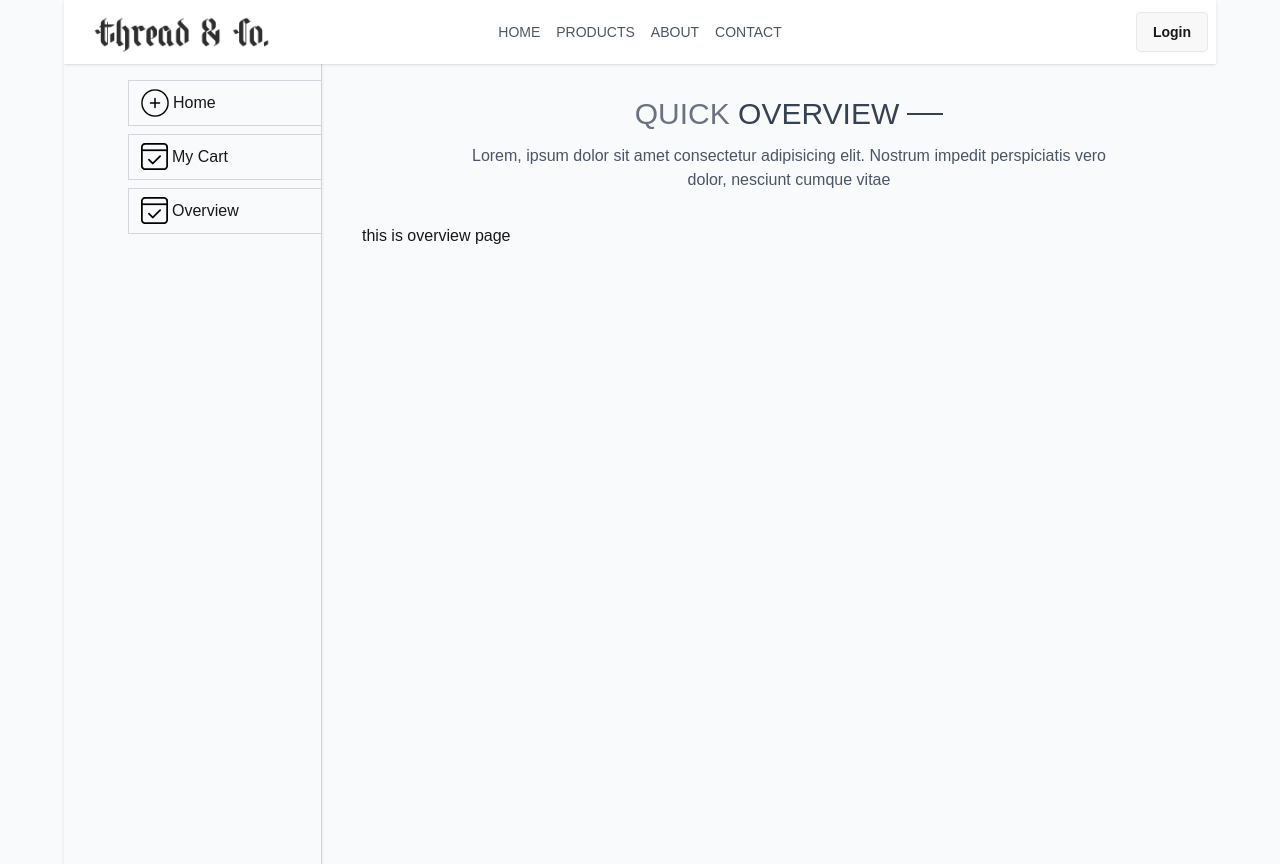
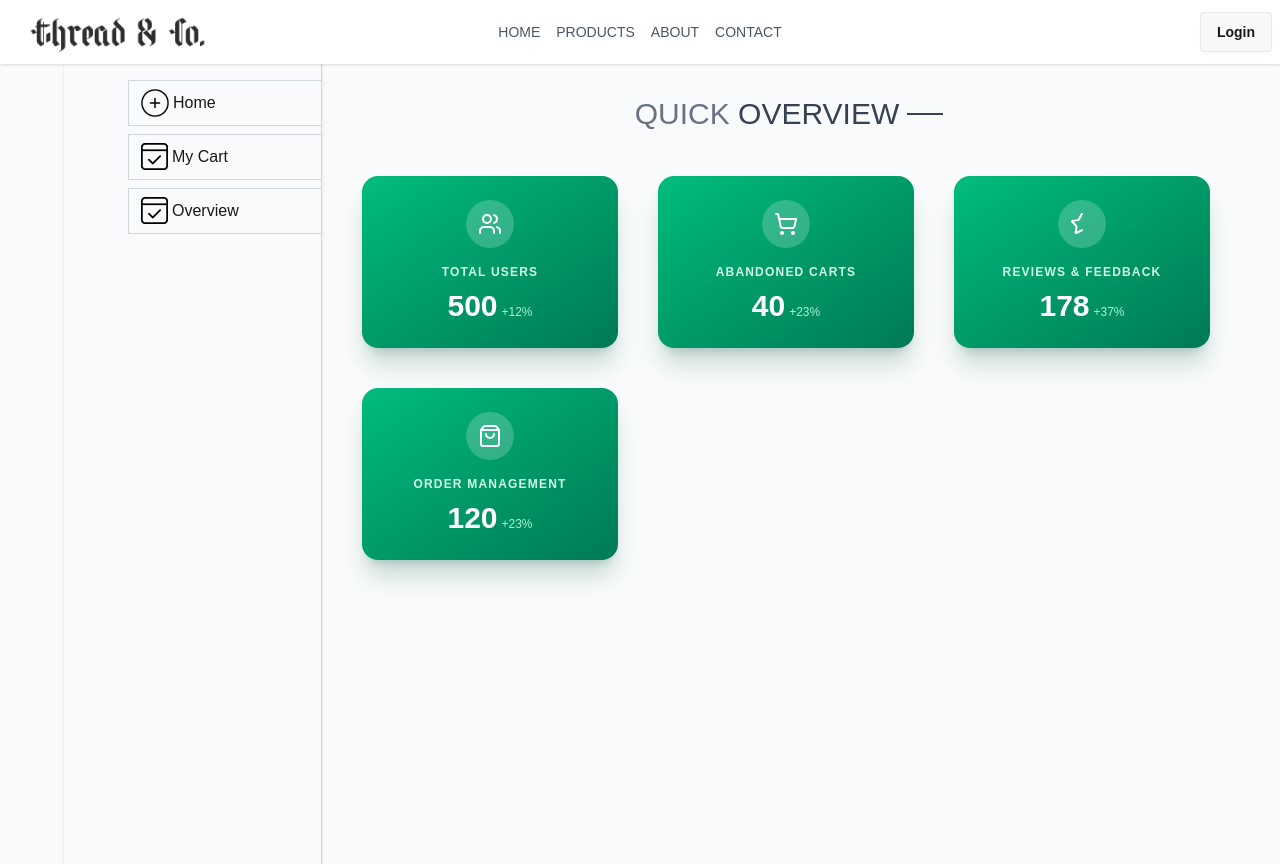
Before and after one commit to robiul1hossen/e-shop-client, a Next.js app: page /dashboard in a window 1280 px wide. Built offline with nearby package versions, Linux system fonts and the light colour scheme; no server answers.

Commit message:
add static cart to dashboard

```diff
--- a/package.json
+++ b/package.json
@@ -13,6 +13,7 @@
     "axios": "^1.13.2",
     "daisyui": "^5.5.14",
     "framer-motion": "^12.26.2",
+    "js-cookie": "^3.0.5",
     "jwt-decode": "^4.0.0",
     "lucide-react": "^0.562.0",
     "moment": "^2.30.1",
--- a/src/app/(auth)/login/page.jsx
+++ b/src/app/(auth)/login/page.jsx
@@ -6,6 +6,7 @@ import { useRouter, useSearchParams } from "next/navigation";
 import React from "react";
 import { useForm } from "react-hook-form";
 import { Suspense } from "react";
+import Cookies from "js-cookie";
 
 export const LoginForm = () => {
   const { setUser } = useAuth();
@@ -24,6 +25,7 @@ export const LoginForm = () => {
       })
       .then((res) => {
         if (res.data.success) {
+          Cookies.set("token", res.data.token, { expires: 1, path: "/" });
           setUser(res.data.user);
           router.push(callbackUrl);
           router.refresh();
--- a/src/app/(auth)/register/page.jsx
+++ b/src/app/(auth)/register/page.jsx
@@ -1,5 +1,6 @@
 "use client";
 import axios from "axios";
+import Cookies from "js-cookie";
 import Link from "next/link";
 import { useRouter, useSearchParams } from "next/navigation";
 import React, { Suspense } from "react";
@@ -22,6 +23,7 @@ export const RegisterForm = () => {
       })
       .then((res) => {
         if (res.data.success) {
+          Cookies.set("token", res.data.token, { expires: 1, path: "/" });
           router.push(callbackUrl);
           router.refresh();
         }
--- a/src/app/(dashboard)/dashboard/page.jsx
+++ b/src/app/(dashboard)/dashboard/page.jsx
@@ -2,6 +2,7 @@
 import Title from "@/components/Title";
 import { useAuth } from "@/hooks/useAuth";
 import React from "react";
+import { ShoppingBag, ShoppingCart, StarHalf, Users } from "lucide-react";
 
 const OverView = () => {
   const { user } = useAuth();
@@ -9,13 +10,77 @@ const OverView = () => {
     <div>
       <div className="py-8 text-3xl text-center">
         <Title text1={"QUICK"} text2={"OVERVIEW"} />
-        <p className="w-3/4 m-auto text-xs sm:text-sm md:text-base text-gray-600">
+        {/* <p className="w-3/4 m-auto text-xs sm:text-sm md:text-base text-gray-600">
           Lorem, ipsum dolor sit amet consectetur adipisicing elit. Nostrum
           impedit perspiciatis vero dolor, nesciunt cumque vitae
-        </p>
+        </p> */}
       </div>
-      <h2>this is overview page {user?.name}</h2>
-      <p>{user?.email}</p>
+      <div className="flex flex-wrap gap-10">
+        {/* Users Data */}
+        <div className="w-64 h-auto bg-linear-to-br from-emerald-500 to-emerald-700 shadow-emerald-900/20 rounded-2xl p-6 transition-all hover:scale-105 cursor-pointer shadow-xl">
+          <div className="flex flex-col items-center justify-center gap-2">
+            <div className="p-3 bg-white/20 rounded-full mb-2">
+              <Users className="text-white w-6 h-6" />
+            </div>
+            <h2 className="font-semibold text-xs tracking-widest text-emerald-100 uppercase">
+              Total Users
+            </h2>
+
+            <div className="flex items-baseline gap-1">
+              <p className="text-3xl font-bold text-white">500</p>
+              <span className="text-xs text-emerald-200 font-medium">+12%</span>
+            </div>
+          </div>
+        </div>
+        {/* Cart Data */}
+        <div className="w-64 h-auto bg-linear-to-br from-emerald-500 to-emerald-700 shadow-emerald-900/20 rounded-2xl p-6 transition-all hover:scale-105 cursor-pointer shadow-xl">
+          <div className="flex flex-col items-center justify-center gap-2">
+            <div className="p-3 bg-white/20 rounded-full mb-2">
+              <ShoppingCart className="text-white w-6 h-6" />
+            </div>
+            <h2 className="font-semibold text-xs tracking-widest text-emerald-100 uppercase">
+              Abandoned Carts
+            </h2>
+
+            <div className="flex items-baseline gap-1">
+              <p className="text-3xl font-bold text-white">40</p>
+              <span className="text-xs text-emerald-200 font-medium">+23%</span>
+            </div>
+          </div>
+        </div>
+        {/* Reviews Data */}
+        <div className="w-64 h-auto bg-linear-to-br from-emerald-500 to-emerald-700 shadow-emerald-900/20 rounded-2xl p-6 transition-all hover:scale-105 cursor-pointer shadow-xl">
+          <div className="flex flex-col items-center justify-center gap-2">
+            <div className="p-3 bg-white/20 rounded-full mb-2">
+              <StarHalf className="text-white w-6 h-6" />
+            </div>
+            <h2 className="font-semibold text-xs tracking-widest text-emerald-100 uppercase">
+              Reviews & Feedback
+            </h2>
+
+            <div className="flex items-baseline gap-1">
+              <p className="text-3xl font-bold text-white">178</p>
+              <span className="text-xs text-emerald-200 font-medium">+37%</span>
+            </div>
+          </div>
+        </div>
+        {/* Reviews Data */}
+        <div className="w-64 h-auto bg-linear-to-br from-emerald-500 to-emerald-700 shadow-emerald-900/20 rounded-2xl p-6 transition-all hover:scale-105 cursor-pointer shadow-xl">
+          <div className="flex flex-col items-center justify-center gap-2">
+            <div className="p-3 bg-white/20 rounded-full mb-2">
+              <ShoppingBag className="text-white w-6 h-6" />
+            </div>
+            <h2 className="font-semibold text-xs tracking-widest text-emerald-100 uppercase">
+              Order Management
+            </h2>
+
+            <div className="flex items-baseline gap-1">
+              <p className="text-3xl font-bold text-white">120</p>
+              <span className="text-xs text-emerald-200 font-medium">+23%</span>
+            </div>
+          </div>
+        </div>
+      </div>
     </div>
   );
 };
--- a/src/app/(dashboard)/layout.jsx
+++ b/src/app/(dashboard)/layout.jsx
@@ -10,8 +10,8 @@ export default function DashboardLayout({ children }) {
   const { user } = useAuth();
   return (
     <div className="bg-gray-50">
+      <Navbar />
       <div className="max-w-6xl mx-auto">
-        <Navbar />
         <div className="grid grid-cols-12 w-full md:gap-10 min-h-screen">
           <div className="col-span-2 md:col-span-3 md:py-4 border-r border-gray-300 bg-[#f9fafb] shadow-sm">
             <div className="flex flex-col gap-2 pl-2 md:pl-16">
--- a/src/components/shared/Navbar.jsx
+++ b/src/components/shared/Navbar.jsx
@@ -40,7 +40,8 @@ const Navbar = () => {
   );
 
   return (
-    <div className="navbar bg-base-100 shadow-sm">
+    <div className="relative">
+      <div className="navbar bg-base-100 shadow-sm sticky z-999">
         <div className="navbar-start">
           <div className="dropdown">
             <div tabIndex={0} role="button" className="btn btn-ghost lg:hidden">
@@ -142,6 +143,7 @@ const Navbar = () => {
           )}
         </div>
       </div>
+    </div>
   );
 };
 
--- a/src/context/AuthProvider.js
+++ b/src/context/AuthProvider.js
@@ -4,6 +4,7 @@ import { useEffect, useState } from "react";
 import { AuthContext } from "./AuthContext";
 import axios from "axios";
 import { useRouter } from "next/navigation";
+import Cookies from "js-cookie";
 
 const AuthProvider = ({ children }) => {
   const [user, setUser] = useState(null);
@@ -37,6 +38,7 @@ const AuthProvider = ({ children }) => {
         )
         .then((res) => {
           if (res.data.success) {
+            Cookies.remove("token");
             setUser(null);
             router.push("/");
           }
--- a/src/middleware.js
+++ b/src/middleware.js
@@ -5,32 +5,33 @@ export function middleware(request) {
   const token = request.cookies.get("token")?.value;
   const path = request.nextUrl.pathname;
 
+  console.log("current token", !!token);
+
   const isProtectedRoute =
     path.startsWith("/profile") ||
     path.startsWith("/dashboard") ||
     path.startsWith("/addProduct") ||
     path.startsWith("/listItem") ||
+    path.startsWith("/myCart") ||
     path.startsWith("/manageUsers");
 
-  const isAdminRoute = path.startsWith(
-    "/manageUsers" || "/addProduct" || "/listItem",
-  );
+  const isAdminRoute =
+    path.startsWith("/manageUsers") ||
+    path.startsWith("/addProduct") ||
+    path.startsWith("/listItem");
 
   const isAuthPage = path === "/login" || path === "/register";
 
-  // 🔒 Protected routes → login required
   if (isProtectedRoute && !token) {
     const loginUrl = new URL("/login", request.url);
     loginUrl.searchParams.set("callbackUrl", path);
     return NextResponse.redirect(loginUrl);
   }
 
-  // 🔁 Logged in user cannot access login/register
   if (isAuthPage && token) {
     return NextResponse.redirect(new URL("/", request.url));
   }
 
-  // 👑 Admin-only access
   if (token && isAdminRoute) {
     try {
       const decoded = jwtDecode(token);
@@ -39,10 +40,9 @@ export function middleware(request) {
         return NextResponse.redirect(new URL("/unauthorized", request.url));
       }
     } catch (err) {
-      // invalid token format
       return NextResponse.redirect(new URL("/login", request.url));
     }
-    // return NextResponse.next();
+    return NextResponse.next();
   }
   return NextResponse.next();
 }
@@ -54,6 +54,7 @@ export const config = {
     "/dashboard/:path*",
     "/listItem/:path*",
     "/manageUsers/:path*",
+    "/myCart/:path*",
     "/login",
     "/register",
   ],
```
Also changed, not shown: 1 other file (tests, documents, lock files or other folders). Lines whose indentation alone changed are shown as unchanged.
